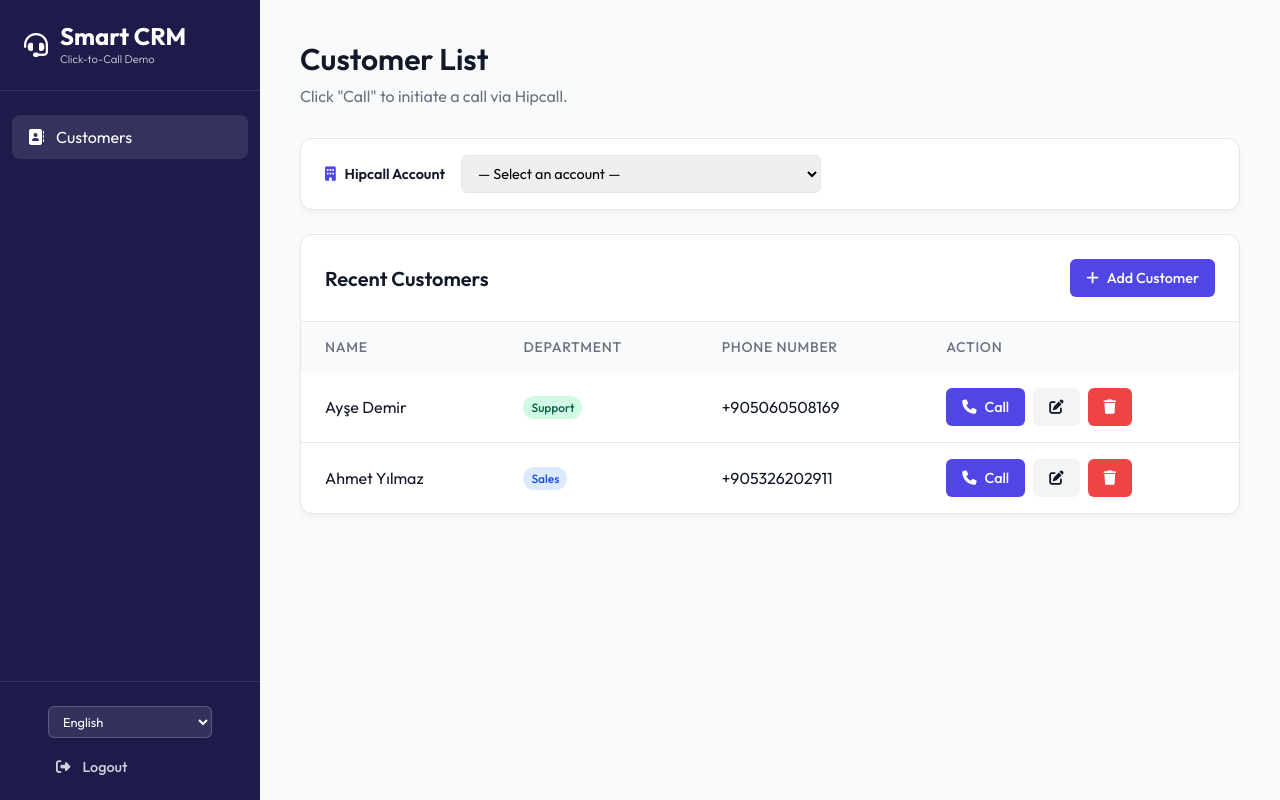
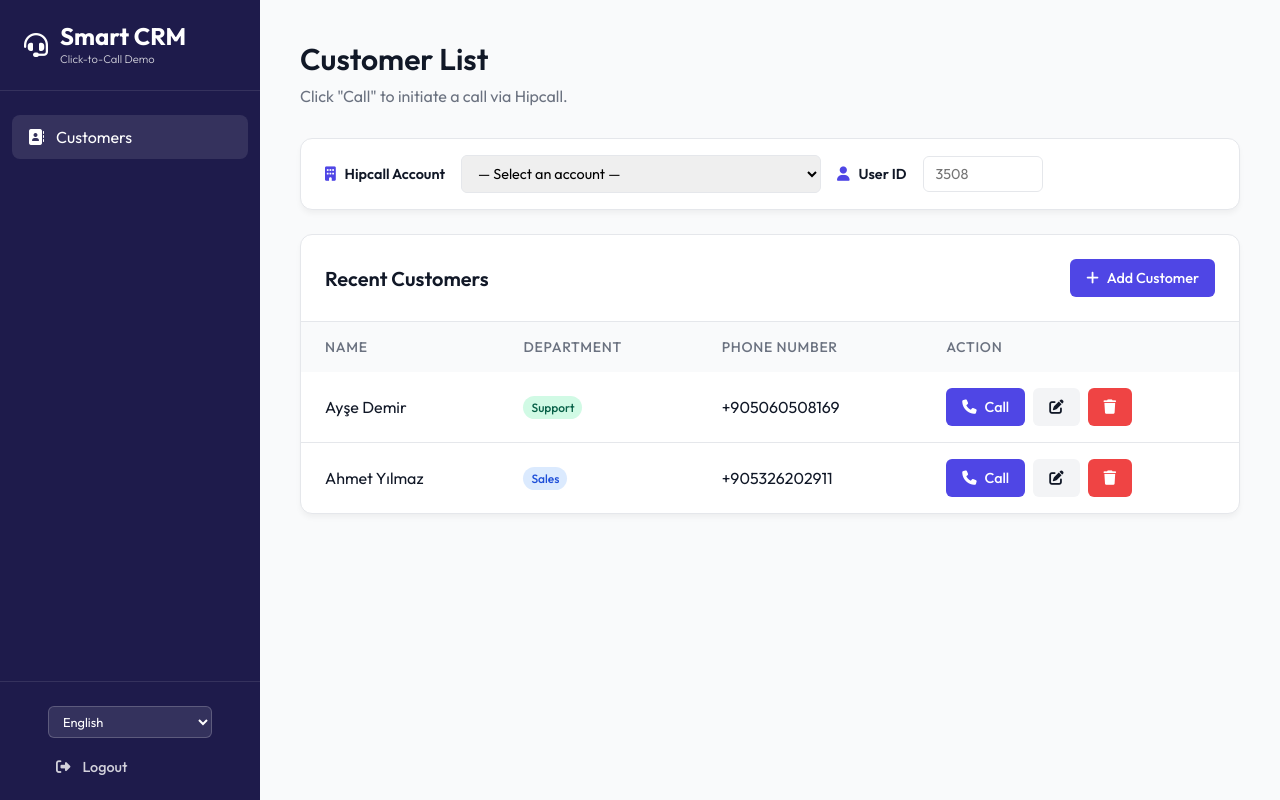
Before and after one commit to hipcall/developer-demos, a Flask app: page / in a window 1280 px wide. Run offline with Flask 3, Linux system fonts and the light colour scheme; the visitor is signed in with stand-in values (Sample User, id 1); data comes from the database, SQL or seed files in the repository.

Commit message:
feat: add User ID input field to button_to_bridge instead of env-based user_id

```diff
--- a/button_to_bridge/app.py
+++ b/button_to_bridge/app.py
@@ -147,7 +147,9 @@ def make_call():
         return jsonify({"error": "Invalid or missing Hipcall account selection"}), 400
 
     api_key = account.get('api_key')
-    user_id = account.get('user_id')
+    user_id = str(data.get('user_id', '')).strip()
+    if not user_id:
+        return jsonify({"error": "Missing 'user_id' field"}), 400
 
     callee_number = data.get('callee_number').strip()
     if not callee_number.startswith('+'):
--- a/button_to_bridge/static/js/main.js
+++ b/button_to_bridge/static/js/main.js
@@ -8,7 +8,9 @@ const translations = {
         cancel: 'Cancel', save: 'Save',
         editCustomer: 'Edit Customer',
         callBtn: 'Call',
+        userId: 'User ID',
         errSelectAccount: 'Please select a Hipcall account before making a call.',
+        errUserId: 'Please enter a User ID before making a call.',
         successCall: 'Call initiated! Your phone/app will ring first.',
         errLoadCustomers: 'Failed to load customers.',
         errCall: 'Failed',
@@ -28,7 +30,9 @@ const translations = {
         cancel: 'İptal', save: 'Kaydet',
         editCustomer: 'Müşteriyi Düzenle',
         callBtn: 'Ara',
+        userId: 'Kullanıcı ID',
         errSelectAccount: 'Arama yapmadan önce lütfen bir Hipcall hesabı seçin.',
+        errUserId: 'Arama yapmadan önce lütfen bir Kullanıcı ID girin.',
         successCall: 'Arama başlatıldı! Önce telefonunuz/uygulamanız çalacak.',
         errLoadCustomers: 'Müşteriler yüklenemedi.',
         errCall: 'Başarısız',
@@ -48,7 +52,9 @@ const translations = {
         cancel: 'Annuleren', save: 'Opslaan',
         editCustomer: 'Klant Bewerken',
         callBtn: 'Bellen',
+        userId: 'Gebruikers-ID',
         errSelectAccount: 'Selecteer een Hipcall-account voordat u belt.',
+        errUserId: 'Voer een gebruikers-ID in voordat u belt.',
         successCall: 'Gesprek gestart! Uw telefoon/app gaat eerst over.',
         errLoadCustomers: 'Klanten konden niet worden geladen.',
         errCall: 'Mislukt',
@@ -68,7 +74,9 @@ const translations = {
         cancel: 'Annulla', save: 'Salva',
         editCustomer: 'Modifica Cliente',
         callBtn: 'Chiama',
+        userId: 'ID Utente',
         errSelectAccount: 'Seleziona un account Hipcall prima di effettuare una chiamata.',
+        errUserId: 'Inserisci un ID utente prima di effettuare una chiamata.',
         successCall: 'Chiamata avviata! Il tuo telefono/app squillera prima.',
         errLoadCustomers: 'Impossibile caricare i clienti.',
         errCall: 'Fallito',
@@ -88,7 +96,9 @@ const translations = {
         cancel: 'Annuler', save: 'Enregistrer',
         editCustomer: 'Modifier le Client',
         callBtn: 'Appeler',
+        userId: 'ID Utilisateur',
         errSelectAccount: 'Veuillez sélectionner un compte Hipcall avant d\'appeler.',
+        errUserId: 'Veuillez entrer un ID utilisateur avant d\'appeler.',
         successCall: 'Appel initié ! Votre téléphone/application sonnera en premier.',
         errLoadCustomers: 'Impossible de charger les clients.',
         errCall: 'Échec',
@@ -108,7 +118,9 @@ const translations = {
         cancel: 'Cancelar', save: 'Guardar',
         editCustomer: 'Editar Cliente',
         callBtn: 'Llamar',
+        userId: 'ID de Usuario',
         errSelectAccount: 'Por favor selecciona una cuenta Hipcall antes de llamar.',
+        errUserId: 'Por favor ingresa un ID de usuario antes de llamar.',
         successCall: '¡Llamada iniciada! Tu teléfono/aplicación sonará primero.',
         errLoadCustomers: 'No se pudieron cargar los clientes.',
         errCall: 'Fallido',
@@ -128,7 +140,9 @@ const translations = {
         cancel: 'Abbrechen', save: 'Speichern',
         editCustomer: 'Kunde bearbeiten',
         callBtn: 'Anrufen',
+        userId: 'Benutzer-ID',
         errSelectAccount: 'Bitte wählen Sie ein Hipcall-Konto aus, bevor Sie anrufen.',
+        errUserId: 'Bitte geben Sie eine Benutzer-ID ein, bevor Sie anrufen.',
         successCall: 'Anruf gestartet! Ihr Telefon/Ihre App klingelt zuerst.',
         errLoadCustomers: 'Kunden konnten nicht geladen werden.',
         errCall: 'Fehlgeschlagen',
@@ -172,6 +186,8 @@ document.addEventListener('DOMContentLoaded', () => {
     const saved = localStorage.getItem('smart_crm_lang') || 'en';
     document.getElementById('langSwitcher').value = saved;
     changeLanguage();
+    const savedUserId = localStorage.getItem('smart_crm_user_id') || '';
+    document.getElementById('user-id-input').value = savedUserId;
 });
 
 async function fetchCustomers() {
@@ -223,10 +239,20 @@ function escapeHTML(str) {
     );
 }
 
+function saveUserId() {
+    localStorage.setItem('smart_crm_user_id', document.getElementById('user-id-input').value);
+}
+
 async function initiateCall(phoneNumber, buttonElement) {
     const manageId = document.getElementById('account-selector').value;
     if (!manageId) {
         showAlert(t('errSelectAccount'), 'danger');
+        return;
+    }
+
+    const userId = document.getElementById('user-id-input').value.trim();
+    if (!userId) {
+        showAlert(t('errUserId'), 'danger');
         return;
     }
 
@@ -238,7 +264,7 @@ async function initiateCall(phoneNumber, buttonElement) {
         const response = await fetch('api/call', {
             method: 'POST',
             headers: { 'Content-Type': 'application/json' },
-            body: JSON.stringify({ callee_number: phoneNumber, manage_id: manageId })
+            body: JSON.stringify({ callee_number: phoneNumber, manage_id: manageId, user_id: userId })
         });
 
         const data = await response.json();
--- a/button_to_bridge/templates/index.html
+++ b/button_to_bridge/templates/index.html
@@ -150,7 +150,7 @@
                 <div id="alert-container"></div>
 
                 <div class="table-container" style="margin-bottom: 24px; padding: 16px 24px;">
-                    <div style="display: flex; align-items: center; gap: 16px;">
+                    <div style="display: flex; align-items: center; gap: 16px; flex-wrap: wrap;">
                         <label style="font-weight: 600; font-size: 0.9rem; white-space: nowrap;">
                             <i class="fas fa-building" style="color: var(--primary); margin-right: 6px;"></i>
                             <span data-i18n="hipcallAccount">Hipcall Account</span>
@@ -161,6 +161,12 @@
                             <option value="{{ account.manage_id }}">{{ account.label }} ({{ account.manage_id }})</option>
                             {% endfor %}
                         </select>
+                        <label style="font-weight: 600; font-size: 0.9rem; white-space: nowrap;">
+                            <i class="fas fa-user" style="color: var(--primary); margin-right: 6px;"></i>
+                            <span data-i18n="userId">User ID</span>
+                        </label>
+                        <input type="text" id="user-id-input" placeholder="3508" oninput="saveUserId()"
+                            style="width:120px; padding:8px 12px; border:1px solid var(--border-color); border-radius:6px; font-family:inherit; font-size:0.9rem;">
                     </div>
                 </div>
 
```
